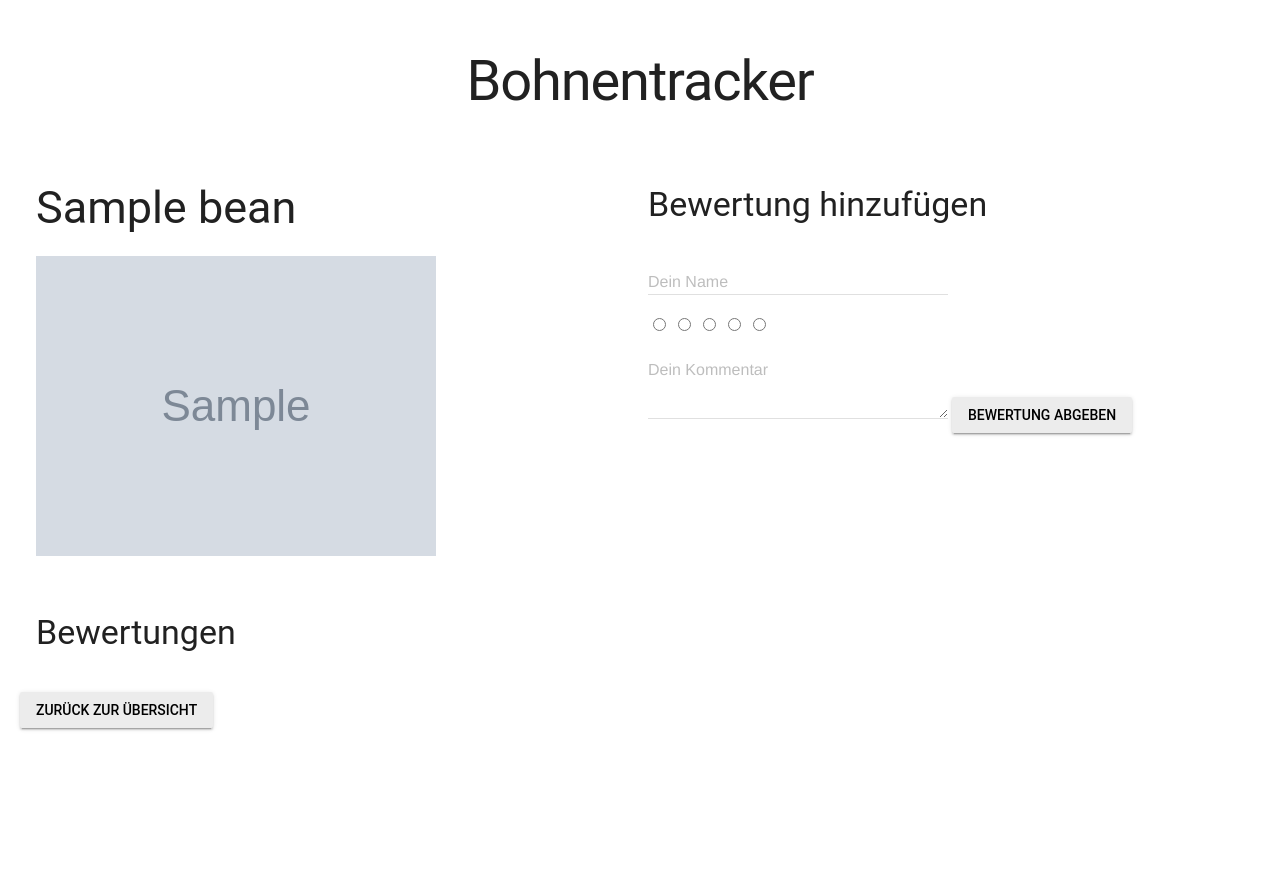
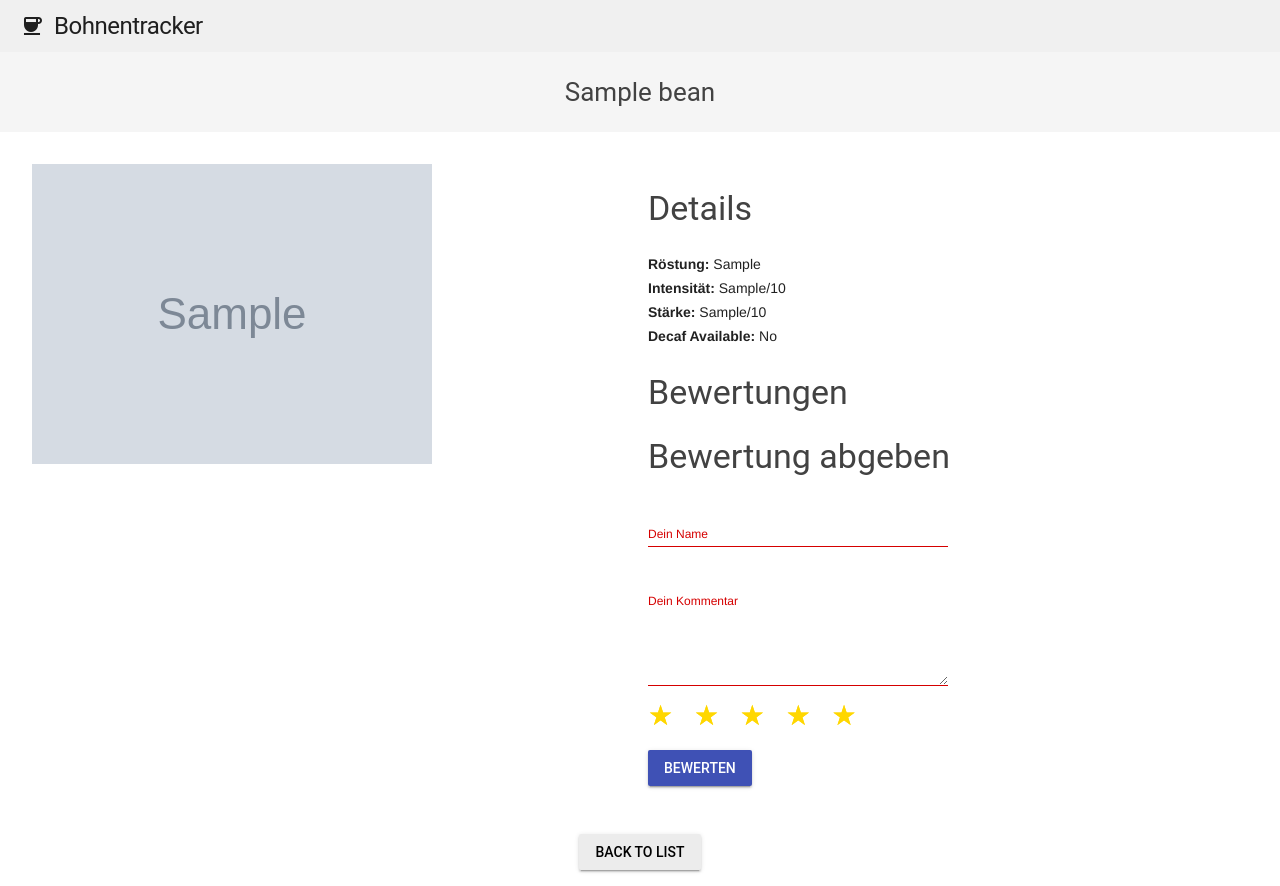
Before and after one commit to JanisHuser/CoffeeTracker, a Flask app: page /coffee/1 in a window 1280 px wide. Run offline with Flask 3, Linux system fonts and the light colour scheme; tables that the repository leaves empty hold one stand-in row (values such as "Sample post"); grey boxes marked "Sample" are stand-in pictures.

Commit message:
update styling

```diff
--- a/templates/base.html
+++ b/templates/base.html
@@ -8,18 +8,48 @@
     <link rel="stylesheet" href="https://fonts.googleapis.com/icon?family=Material+Icons">
     <link rel="stylesheet" href="https://code.getmdl.io/1.3.0/material.indigo-pink.min.css">
     <script defer src="https://code.getmdl.io/1.3.0/material.min.js"></script>
-    <link rel="stylesheet" href="{{ url_for('static', filename='style.css') }}">
+    <style>
+        .header {
+            display: flex;
+            align-items: center;
+            padding: 10px 20px;
+            background-color: #f0f0f0;
+        }
+
+        .header a {
+            display: flex;
+            align-items: center;
+            text-decoration: none;
+            color: inherit;
+        }
+
+        .header h1 {
+            font-size: 24px;
+            margin: 0;
+            margin-left: 10px;
+        }
+
+        .bean-icon {
+            font-size: 24px;
+        }
+    </style>
 </head>
 
 <body>
     <div class="mdl-layout mdl-js-layout">
-        <main class="mdl-layout__content">
+        <header class="header">
+            <a href="{{ url_for('index') }}">
+                <i class="material-icons bean-icon">coffee</i>
+                <h1>Bohnentracker</h1>
+            </a>
+        </header>
+        <main class="mdl-layout__content" role="main">
             <div class="page-content">
-                <h1 class="mdl-typography--text-center">Bohnentracker</h1>
                 {% block content %}{% endblock %}
             </div>
         </main>
     </div>
+    {% block scripts %}{% endblock %}
 </body>
 
 </html>
--- a/templates/coffee_detail.html
+++ b/templates/coffee_detail.html
@@ -1,83 +1,134 @@
-{% extends "base.html" %} {% block content %}
+{% extends "base.html" %}
+{% block content %}
 
-<div class="mdl-grid">
-    <div class="mdl-cell mdl-cell--6-col">
-        <h2>{{ coffee.name }}</h2>
-        <img src="{{ url_for('static', filename='uploads/' + coffee.image) }}" style="max-width: 100%;"
-            alt="{{ coffee.name }}" />
+<div class="mdl-grid" style="background-color: #f5f5f5; padding: 8px 16px;">
+    <div class="mdl-cell mdl-cell--12-col">
+        <h2 class="mdl-typography--text-center" style="color: #424242; font-size: 26px; margin: 0;">{{ coffee.name }}
+        </h2>
     </div>
-
-    <div class="mdl-cell mdl-cell--6-col">
-        <h3>Bewertung hinzufügen</h3>
-
-        <form action="" method="POST">
-            <div class="mdl-textfield mdl-js-textfield mdl-textfield--floating-label">
-                <input class="mdl-textfield__input" type="text" id="user_name" name="user_name">
-                <label class="mdl-textfield__label" for="user_name">Dein Name</label>
-            </div>
-
-            <div class="rating-stars">
-                {% for i in range(1, 6, 1) %}
-                <input type="radio" id="star{{ i }}" name="rating" value="{{ i }}" />
-                <label for="star{{ i }}"></label>
-                {% endfor %}
-            </div>
-
-            <div class="mdl-textfield mdl-js-textfield">
-                <textarea class="mdl-textfield__input" type="text" rows="3" id="comment" name="comment"></textarea>
-                <label class="mdl-textfield__label" for="comment">Dein Kommentar</label>
-            </div>
-
-            <button class="mdl-button mdl-js-button mdl-button--raised" type="submit">Bewertung abgeben</button>
-        </form>
-    </div>
-
 </div>
 
 <div class="mdl-grid">
     <div class="mdl-cell mdl-cell--12-col">
-        <h3>Bewertungen</h3>
+        <div class="mdl-grid">
+            <div class="mdl-cell mdl-cell--12-col mdl-cell--8-col-tablet mdl-cell--6-col-desktop">
+                <img src="{{ url_for('static', filename='uploads/' + coffee.image) }}" alt="{{ coffee.name }}"
+                    style="max-width: 100%;">
+            </div>
+            <div class="mdl-cell mdl-cell--12-col mdl-cell--8-col-tablet mdl-cell--6-col-desktop">
+                <h3 style="color: #424242;">Details</h3>
+                <p>
+                    <strong>Röstung:</strong> {{ coffee.roast }}<br>
+                    <strong>Intensität:</strong> {{ coffee.intensity }}/10<br>
+                    <strong>Stärke:</strong> {{ coffee.acidity }}/10<br>
+                    <strong>Decaf Available:</strong> {{ 'Yes' if coffee.decaf else 'No' }}
+                </p>
 
+
+                <h3 style="color: #424242;">Bewertungen</h3>
                 {% for review in coffee.reviews %}
                 <div class="demo-card-wide mdl-card mdl-shadow--2dp">
-            <div class="mdl-card__title">
-                <h2 class="mdl-card__title-text">Bewertung von {{ review.user_name }}</h2>
+                    <div class="mdl-card__supporting-text">
+                        <p><strong>{{ review.user_name }}</strong> hat diesen Kaffee bewertet:</p>
+                        <div class="rating">
+                            {% for i in range(1, 6) %}
+                            <span class="star{% if i <= review.rating %} filled{% endif %}"
+                                data-rating="{{ i }}">&#9733;</span>
+                            {% endfor %}
                         </div>
-            <div class="mdl-card__supporting-text">
-                {% for i in range(review.rating) %}★{% endfor %}{% for i in range(5 - review.rating) %}☆{% endfor %}
                         <p>{{ review.comment }}</p>
                     </div>
                 </div>
                 {% endfor %}
 
+
+                <h3 style="color: #424242;">Bewertung abgeben</h3>
+                <form action="{{ url_for('coffee_detail', id=coffee.id) }}" method="post">
+                    <div class="mdl-textfield mdl-js-textfield mdl-textfield--floating-label">
+                        <input class="mdl-textfield__input" type="text" id="user_name" name="user_name" required>
+                        <label class="mdl-textfield__label" for="user_name">Dein Name</label>
+                    </div>
+                    <br />
+                    <div class="mdl-textfield mdl-js-textfield mdl-textfield--floating-label">
+                        <textarea class="mdl-textfield__input" type="text" rows="5" id="comment" name="comment"
+                            required></textarea>
+                        <label class="mdl-textfield__label" for="comment">Dein Kommentar</label>
+                    </div>
+                    <div class="rating">
+                        {% for i in range(0, 5, 1) %}
+                        <span class="star" data-rating="{{ i }}">&#9733;</span>
+                        {% endfor %}
+                        <input type="hidden" id="rating" name="rating" value="0" required>
+                    </div>
+                    <br>
+                    <button class="mdl-button mdl-js-button mdl-button--raised mdl-button--colored"
+                        type="submit">Bewerten</button>
+                </form>
+            </div>
+        </div>
     </div>
 </div>
 
-<a href="{{ url_for('index') }}" class="mdl-button mdl-js-button mdl-button--raised">Zurück zur Übersicht</a>
+<div class="mdl-grid">
+    <div class="mdl-cell mdl-cell--12-col mdl-typography--text-center">
+        <a href="{{ url_for('index') }}" class="mdl-button mdl-js-button mdl-button--raised">Back to List</a>
+    </div>
+</div>
 
 {% endblock %}
 
-{% block styles %}
+{% block scripts %}
+<script>
+    document.addEventListener('DOMContentLoaded', function () {
+        const stars = document.querySelectorAll('.rating .star');
+        const ratingInput = document.getElementById('rating');
+
+        stars.forEach(function (star) {
+            star.addEventListener('click', function () {
+                const rating = this.getAttribute('data-rating');
+                ratingInput.value = rating;
+
+                stars.forEach(function (s) {
+                    s.classList.remove('filled');
+                });
+
+                for (let i = 0; i < rating; i++) {
+                    stars[i].classList.add('filled');
+                }
+            });
+        });
+    });
+</script>
+
 <style>
-    .rating-stars {
-        display: inline-block;
+    .rating {
+        unicode-bidi: bidi-override;
+        direction: rtl;
+        text-align: left;
     }
 
-    .rating-stars input[type="radio"] {
-        display: none;
+    .rating>.star {
+        display: inline-block;
+        position: relative;
+        width: 1.5em;
+        font-size: 2em;
+        cursor: pointer;
+        color: #FFD700;
+
+
     }
 
-    .rating-stars label {
-        color: #ddd;
-        font-size: 30px;
-        padding: 0 5px;
-        cursor: pointer;
+    .rating>.star:before {
+        content: "\2606";
+        /* Das ist der leere Stern */
+        position: absolute;
     }
 
-    .rating-stars label:hover,
-    .rating-stars label:hover~label,
-    .rating-stars input[type="radio"]:checked~label {
-        color: #ffca08;
+    .rating>.star.filled:before {
+        content: "\2605";
+        color: #666;
+
+        /* Das ist der gefüllte Stern */
     }
 </style>
 {% endblock %}
```
Also changed, not shown: templates/index.html (+67 -41 lines). Lines whose indentation alone changed are shown as unchanged.
